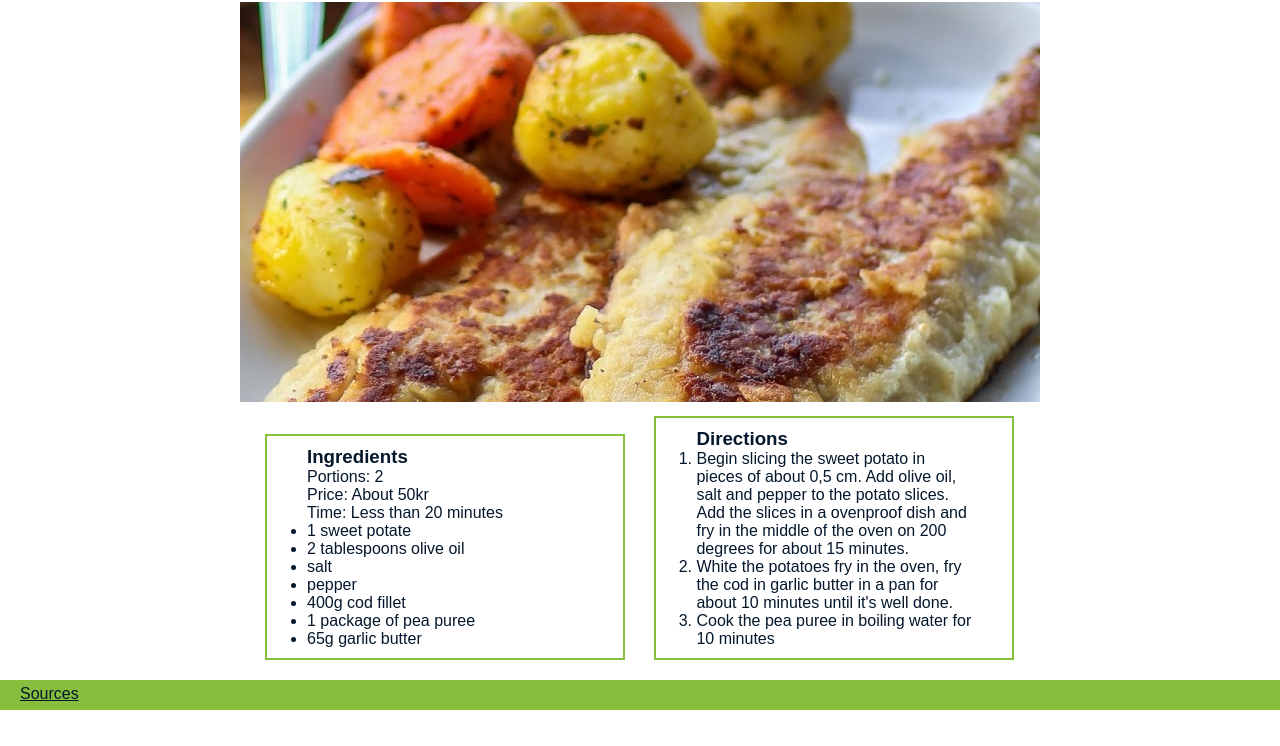
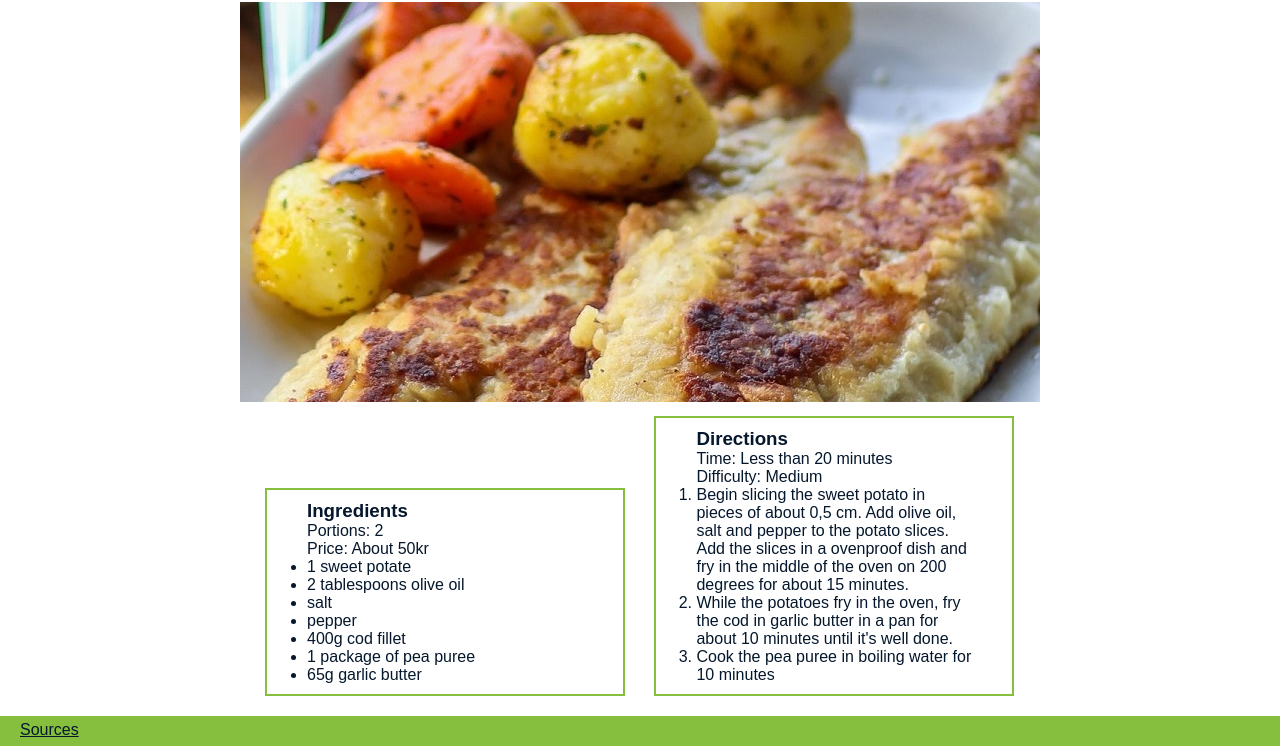
Before and after one commit to vetlelg/freaky-friday, a plain HTML site: page recipe2.html in a window 1280 px wide. Shown: the part 128-874 px from the top of the page. Before the commit the page ends 838 px from the top, so only its background shows below. Drawn offline with Linux system fonts and the light colour scheme.

Commit message:
added difficulty

```diff
--- a/recipe2.html
+++ b/recipe2.html
@@ -39,7 +39,6 @@
         <h3>Ingredients</h3>
         <p>Portions: 2</p>
         <p>Price: About 50kr</p>
-        <p>Time: Less than 20 minutes</p>
         <ul>
           <li>1 sweet potate</li>
           <li>2 tablespoons olive oil</li>
@@ -53,9 +52,11 @@
 
       <section class="directions">
         <h3>Directions</h3>
+        <p>Time: Less than 20 minutes</p>
+        <p>Difficulty: Medium</p>
         <ol>
           <li>Begin slicing the sweet potato in pieces of about 0,5 cm. Add olive oil, salt and pepper to the potato slices. Add the slices in a ovenproof dish and fry in the middle of the oven on 200 degrees for about 15 minutes.</li>
-          <li>White the potatoes fry in the oven, fry the cod in garlic butter in a pan for about 10 minutes until it's well done.</li>
+          <li>While the potatoes fry in the oven, fry the cod in garlic butter in a pan for about 10 minutes until it's well done.</li>
           <li>Cook the pea puree in boiling water for 10 minutes</li>
         </ol>
       </section>
```
Also changed, not shown: recipe1.html (+2 -1 lines), recipe3.html (+2 -1 lines), recipe4.html (+2 -1 lines), recipe5.html (+2 -1 lines).
